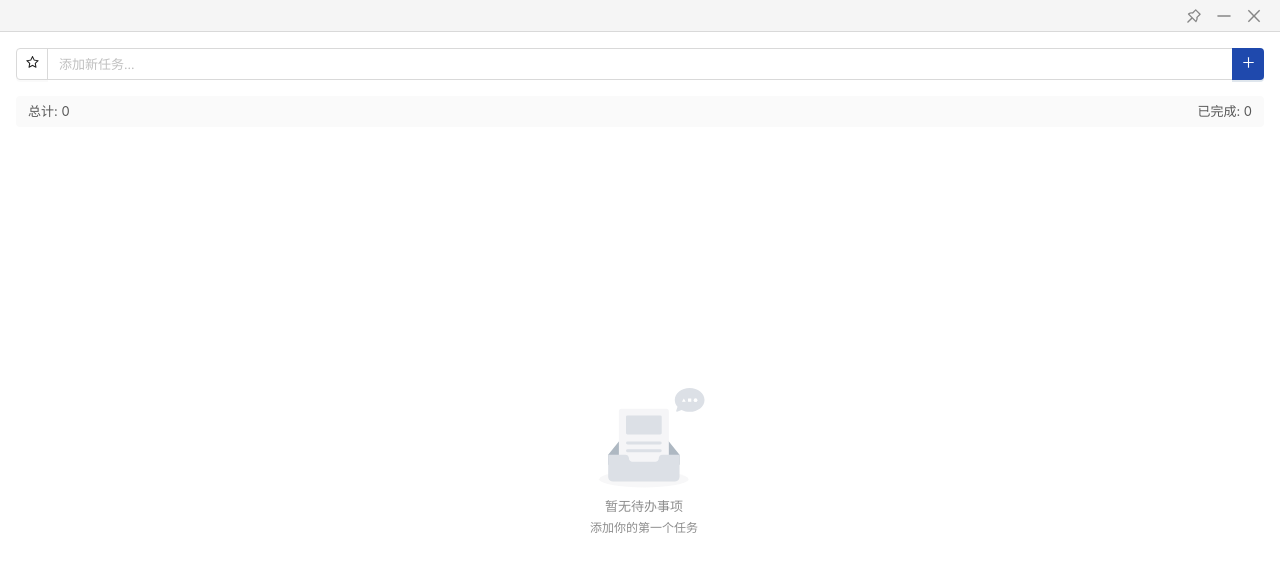
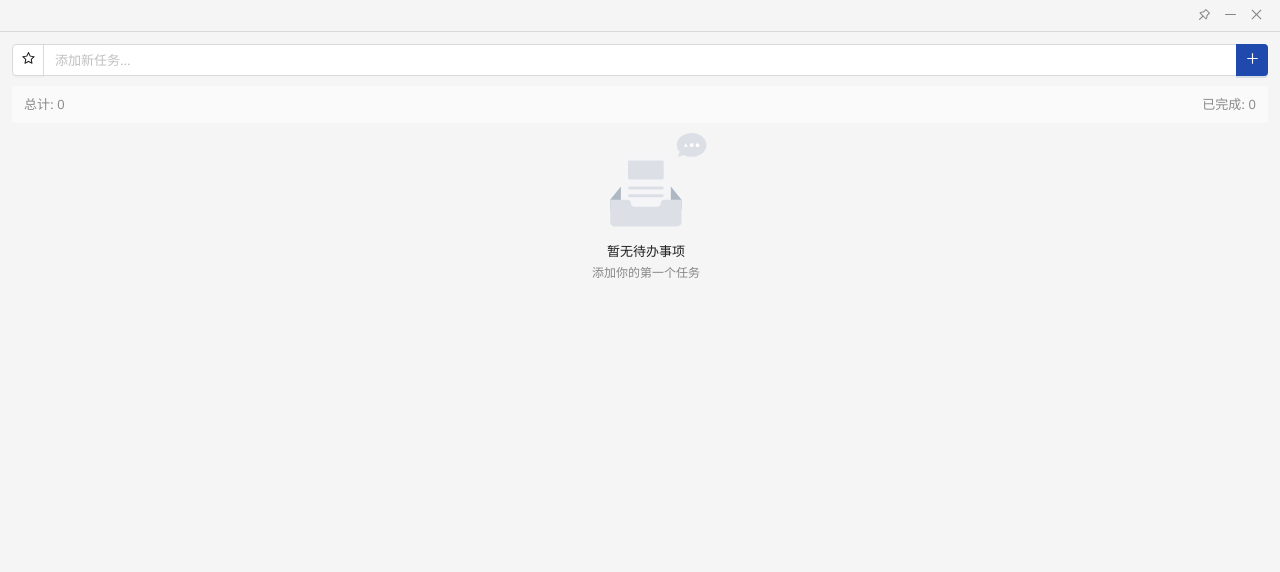
Before and after one commit to janethedev/desktop-todolist, a React (Vite) app: page / in a window 1280 px wide. Shown: the top 572 px of the page. Built offline with nearby package versions, Linux system fonts and the light colour scheme.

Commit message:
refactor: migrate to Ant Design components and optimize UI layout

```diff
--- a/src/renderer/App.css
+++ b/src/renderer/App.css
@@ -18,12 +18,6 @@ body {
   flex-direction: column;
 }
 
-.app {
-  height: 100vh;
-  display: flex;
-  flex-direction: column;
-}
-
 /* 自定义标题栏样式 */
 .titlebar {
   display: flex;
@@ -34,124 +28,29 @@ body {
   background: #f5f5f5;
   -webkit-app-region: drag;
   user-select: none;
-  gap: 8px;
   border-bottom: 1px solid #d9d9d9;
 }
 
 .titlebar-actions {
-  display: flex;
-  gap: 2px;  /* 按钮之间只有2px间距，非常紧凑 */
-  align-items: center;
   -webkit-app-region: no-drag;
 }
 
-.pin-btn {
-  width: 28px;
-  height: 24px;
-  border: none;
-  background: transparent;
-  cursor: pointer;
-  display: flex;
-  align-items: center;
-  justify-content: center;
-  -webkit-app-region: no-drag;
-  padding: 0;
-  line-height: 1;
-  transition: all 0.2s ease;
+/* Ant Design Button 在 titlebar 中的样式调整 */
+.titlebar-actions .ant-btn {
   color: rgba(0, 0, 0, 0.45);
-  border-radius: 4px;
 }
 
-.pin-btn svg {
-  transition: all 0.2s ease;
-}
-
-.pin-btn:hover {
-  background: #e6e6e6;
+.titlebar-actions .ant-btn:hover {
   color: rgba(0, 0, 0, 0.75);
 }
 
-.pin-btn.pinned {
-  color: rgba(0, 0, 0, 0.75);  /* 置顶时图标颜色稍深一点 */
+.titlebar-btn-pinned {
+  color: rgba(0, 0, 0, 0.75) !important;
 }
 
-.titlebar-text {
-  color: rgba(0, 0, 0, 0.85);
-  font-size: 13px;
-  font-weight: 500;
-  flex: 1;
-}
-
-.minimize-btn {
-  width: 28px;
-  height: 24px;
-  border: none;
-  background: transparent;
-  color: rgba(0, 0, 0, 0.45);
-  cursor: pointer;
-  display: flex;
-  align-items: center;
-  justify-content: center;
-  -webkit-app-region: no-drag;
-  padding: 0;
-  line-height: 1;
-  transition: all 0.2s ease;
-  border-radius: 4px;
-}
-
-.minimize-btn:hover {
-  background: #e6e6e6;
-  color: rgba(0, 0, 0, 0.75);
-}
-
-.close-btn {
-  width: 28px;
-  height: 24px;
-  border: none;
-  background: transparent;
-  color: rgba(0, 0, 0, 0.45);
-  cursor: pointer;
-  display: flex;
-  align-items: center;
-  justify-content: center;
-  -webkit-app-region: no-drag;
-  padding: 0;
-  line-height: 1;
-  transition: all 0.2s ease;
-  border-radius: 4px;
-}
-
-.close-btn:hover {
-  background: #ff4d4f;
-  color: white;
-}
-
-/* 主容器 */
-.container {
-  background: #FFFFFF;
-  width: 100%;
-  height: calc(100vh - 32px);
-  padding: 16px;
-  display: flex;
-  flex-direction: column;
-  position: relative;
-}
-
-/* 输入区域 */
-.input-section {
-  margin-bottom: 16px;
-}
-
-/* 统计信息 */
-.stats {
-  display: flex;
-  justify-content: space-between;
-  margin-bottom: 16px;
-  padding: 8px 12px;
-  background: #fafafa;
-  border-radius: 4px;
-  font-size: 13px;
-  color: rgba(0, 0, 0, 0.65);
+.titlebar-btn-close:hover {
+  background: #ff4d4f !important;
+  color: white !important;
 }
 
 /* 待办列表 */
@@ -159,62 +58,8 @@ body {
   flex: 1;
   overflow-y: auto;
   padding-right: 4px;
-  padding-left: 20px;  /* 为拖拽图标留出空间 */
-  margin-left: -8px;  /* 新增：向左偏移 */
-}
-
-.todo-list-empty {
-  display: flex;
-  align-items: center;
-  justify-content: center;
-}
-
-/* 使编辑区域在任何情况下都占满宽度 */
-.edit-compact {
-  display: flex;
-  flex: 1;
-  min-width: 0;
-  gap: 4px;
-  align-items: center;
-}
-
-/* 让待办项行容器与左侧区域都能铺满行宽 */
-.todo-item-row {
-  display: flex;
-  width: 100%;
-  justify-content: space-between;
-  align-items: center;
-}
-
-.todo-item-left {
-  display: flex;
-  flex: 1;
-  min-width: 0;
-  align-items: center;
-  gap: 8px;
-}
-
-.todo-item-actions {
-  display: flex;
-  gap: 4px;
-  align-items: center;
-}
-
-.todo-list::-webkit-scrollbar {
-  width: 6px;
-}
-
-.todo-list::-webkit-scrollbar-track {
-  background: transparent;
-}
-
-.todo-list::-webkit-scrollbar-thumb {
-  background: #d9d9d9;
-  border-radius: 3px;
-}
-
-.todo-list::-webkit-scrollbar-thumb:hover {
-  background: #bfbfbf;
+  padding-left: 24px;  /* 为拖拽图标留出空间 */
+  margin-left: -8px;  /* 向左偏移，为拖拽手柄腾出空间 */
 }
 
 /* Notion 风格的待办项容器 */
@@ -289,44 +134,9 @@ body {
   border-left: 3px solid #faad14 !important;
 }
 
-.important-badge {
-  font-size: 14px;
-  margin-right: -4px;
-}
-
-.todo-text {
-  flex: 1;
-  cursor: pointer;
-  user-select: none;
-}
-
+/* 待办文本悬停效果 */
 .todo-text:hover {
   color: #1890ff;
-}
-
-.todo-text-completed {
-  text-decoration: line-through;
-  color: rgba(0, 0, 0, 0.45);
-}
-
-/* 空状态 */
-.empty-state {
-  text-align: center;
-  position: absolute;
-  top: 50%;
-  left: 50%;
-  transform: translate(-50%, -50%);
-  color: rgba(0, 0, 0, 0.45);
-}
-
-.empty-state p {
-  font-size: 14px;
-  margin: 0 0 8px 0;
-}
-
-.empty-state .subtitle {
-  color: rgba(0, 0, 0, 0.25);
-  font-size: 12px;
 }
 
 /* App.css 添加 */
--- a/src/renderer/App.jsx
+++ b/src/renderer/App.jsx
@@ -1,9 +1,12 @@
 import { useState, useEffect } from 'react';
-import { getCurrentWindow } from '@tauri-apps/api/window';  // 添加导入
+import { Layout, Flex } from 'antd';
+import { getCurrentWindow } from '@tauri-apps/api/window';
 import TitleBar from './components/TitleBar';
 import TodoInput from './components/TodoInput';
 import TodoStats from './components/TodoStats';
 import TodoList from './components/TodoList';
+
+const { Content } = Layout;
 
 function App() {
   const [todos, setTodos] = useState([]);
@@ -170,15 +173,17 @@ function App() {
   const completedTodos = todos.filter(todo => todo.completed).length;
 
   return (
-    <div className="app">
+    <Layout className="app" style={{ height: '100vh' }}>
       <TitleBar />
-      <div className="container">
+      <Content className="container" style={{ padding: 12 }}>
+        <Flex vertical gap={10} style={{ height: '100%' }}>
           <TodoInput
             onAddTodo={handleAddTodo}
             isImportant={isImportant}
             onToggleImportant={() => setIsImportant(!isImportant)}
           />
           <TodoStats total={totalTodos} completed={completedTodos} />
+          <div style={{ flex: 1, overflow: 'auto' }}>
             <TodoList
               todos={todos}
               onToggleComplete={handleToggleComplete}
@@ -187,7 +192,9 @@ function App() {
               onReorder={handleReorder}
             />
           </div>
-    </div>
+        </Flex>
+      </Content>
+    </Layout>
   );
 }
 
--- a/src/renderer/components/TitleBar.jsx
+++ b/src/renderer/components/TitleBar.jsx
@@ -1,4 +1,5 @@
 import { useState } from 'react';
+import { Button, Space } from 'antd';
 import { PushpinOutlined, PushpinFilled, MinusOutlined, CloseOutlined } from '@ant-design/icons';
 
 function TitleBar() {
@@ -21,21 +22,32 @@ function TitleBar() {
   return (
     <div className="titlebar">
       <div style={{ flex: 1 }}></div>
-      <div className="titlebar-actions">
-        <button
-          className={`pin-btn ${isPinned ? 'pinned' : ''}`}
+      <Space size={2} className="titlebar-actions">
+        <Button
+          type="text"
+          size="small"
+          icon={isPinned ? <PushpinFilled /> : <PushpinOutlined />}
           onClick={handlePin}
           title="置顶"
-        >
-          {isPinned ? <PushpinFilled /> : <PushpinOutlined />}
-        </button>
-        <button className="minimize-btn" onClick={handleMinimize} title="最小化">
-          <MinusOutlined />
-        </button>
-        <button className="close-btn" onClick={handleClose} title="关闭">
-          <CloseOutlined />
-        </button>
-      </div>
+          className={isPinned ? 'titlebar-btn-pinned' : ''}
+        />
+        <Button
+          type="text"
+          size="small"
+          icon={<MinusOutlined />}
+          onClick={handleMinimize}
+          title="最小化"
+        />
+        <Button
+          type="text"
+          size="small"
+          icon={<CloseOutlined />}
+          onClick={handleClose}
+          title="关闭"
+          danger
+          className="titlebar-btn-close"
+        />
+      </Space>
     </div>
   );
 }
--- a/src/renderer/components/TodoInput.jsx
+++ b/src/renderer/components/TodoInput.jsx
@@ -14,7 +14,6 @@ function TodoInput({ onAddTodo, isImportant, onToggleImportant }) {
   };
 
   return (
-    <div className="input-section">
     <Space.Compact style={{ width: '100%' }}>
       <Button
         icon={isImportant ? <StarFilled /> : <StarOutlined />}
@@ -39,11 +38,8 @@ function TodoInput({ onAddTodo, isImportant, onToggleImportant }) {
         type="primary"
         icon={<PlusOutlined />}
         onClick={handleAdd}
-        >
-
-        </Button>
+      />
     </Space.Compact>
-    </div>
   );
 }
 
--- a/src/renderer/components/TodoList.jsx
+++ b/src/renderer/components/TodoList.jsx
@@ -1,5 +1,5 @@
 import { useState } from 'react';
-import { List, Checkbox, Input, Button, Space, Typography, Empty } from 'antd';
+import { List, Checkbox, Input, Button, Space, Flex, Typography, Empty } from 'antd';
 import { EditOutlined, DeleteOutlined, CheckOutlined, CloseOutlined, StarFilled, HolderOutlined } from '@ant-design/icons';
 import {
   DndContext,
@@ -53,17 +53,17 @@ function SortableTodoItem({ todo, editingId, editValue, setEditValue, handleStar
         <HolderOutlined />
       </div>
 
-      <div className="todo-item-row">
-        <div className="todo-item-left">
+      <Flex justify="space-between" align="center" style={{ width: '100%' }}>
+        <Flex flex={1} align="center" gap={8} style={{ minWidth: 0 }}>
           <Checkbox
             checked={todo.completed}
             onChange={() => onToggleComplete(todo.id)}
           />
-          {todo.important && (
-            <StarFilled className="important-badge" style={{ color: '#faad14' }} />
-          )}
+          {/* {todo.important && (
+            <StarFilled style={{ color: '#faad14', fontSize: 14, marginRight: -4 }} />
+          )} */}
           {editingId === todo.id ? (
-            <div className="edit-compact">
+            <Space.Compact style={{ flex: 1, minWidth: 0 }}>
               <Input
                 value={editValue}
                 onChange={(e) => setEditValue(e.target.value)}
@@ -88,21 +88,21 @@ function SortableTodoItem({ todo, editingId, editValue, setEditValue, handleStar
                 onClick={handleCancelEdit}
                 title="取消 (Esc)"
               />
-            </div>
+            </Space.Compact>
           ) : (
             <Text
               className="todo-text"
               delete={todo.completed}
               type={todo.completed ? 'secondary' : undefined}
               onDoubleClick={() => handleStartEdit(todo)}
-              style={{ flex: 1, cursor: 'pointer' }}
+              style={{ flex: 1, cursor: 'pointer', userSelect: 'none' }}
             >
               {todo.text}
             </Text>
           )}
-        </div>
+        </Flex>
         {editingId !== todo.id && (
-          <div className="todo-item-actions">
+          <Space size={4}>
             <Button
               type="text"
               size="small"
@@ -118,9 +118,9 @@ function SortableTodoItem({ todo, editingId, editValue, setEditValue, handleStar
               onClick={() => onDelete(todo.id)}
               title="删除"
             />
-          </div>
+          </Space>
         )}
-      </div>
+      </Flex>
     </List.Item>
   );
 }
@@ -169,16 +169,16 @@ function TodoList({ todos, onToggleComplete, onDelete, onEdit, onReorder }) {
 
   if (todos.length === 0) {
     return (
-      <div className="todo-list todo-list-empty">
+      <Flex className="todo-list" justify="center" align="center">
         <Empty
           description={
-            <div>
-              <div>暂无待办事项</div>
+            <Space direction="vertical" size={0}>
+              <Text>暂无待办事项</Text>
               <Text type="secondary" style={{ fontSize: 12 }}>添加你的第一个任务</Text>
-            </div>
+            </Space>
           }
         />
-      </div>
+      </Flex>
     );
   }
 
--- a/src/renderer/components/TodoStats.jsx
+++ b/src/renderer/components/TodoStats.jsx
@@ -1,9 +1,13 @@
+import { Space, Typography } from 'antd';
+
+const { Text } = Typography;
+
 function TodoStats({ total, completed }) {
   return (
-    <div className="stats">
-      <span>总计: {total}</span>
-      <span>已完成: {completed}</span>
-    </div>
+    <Space className="stats" style={{ width: '100%', justifyContent: 'space-between', padding: '8px 12px', background: '#fafafa', borderRadius: '4px' }}>
+      <Text type="secondary" style={{ fontSize: 13 }}>总计: {total}</Text>
+      <Text type="secondary" style={{ fontSize: 13 }}>已完成: {completed}</Text>
+    </Space>
   );
 }
 
```
Lines whose indentation alone changed are shown as unchanged.
